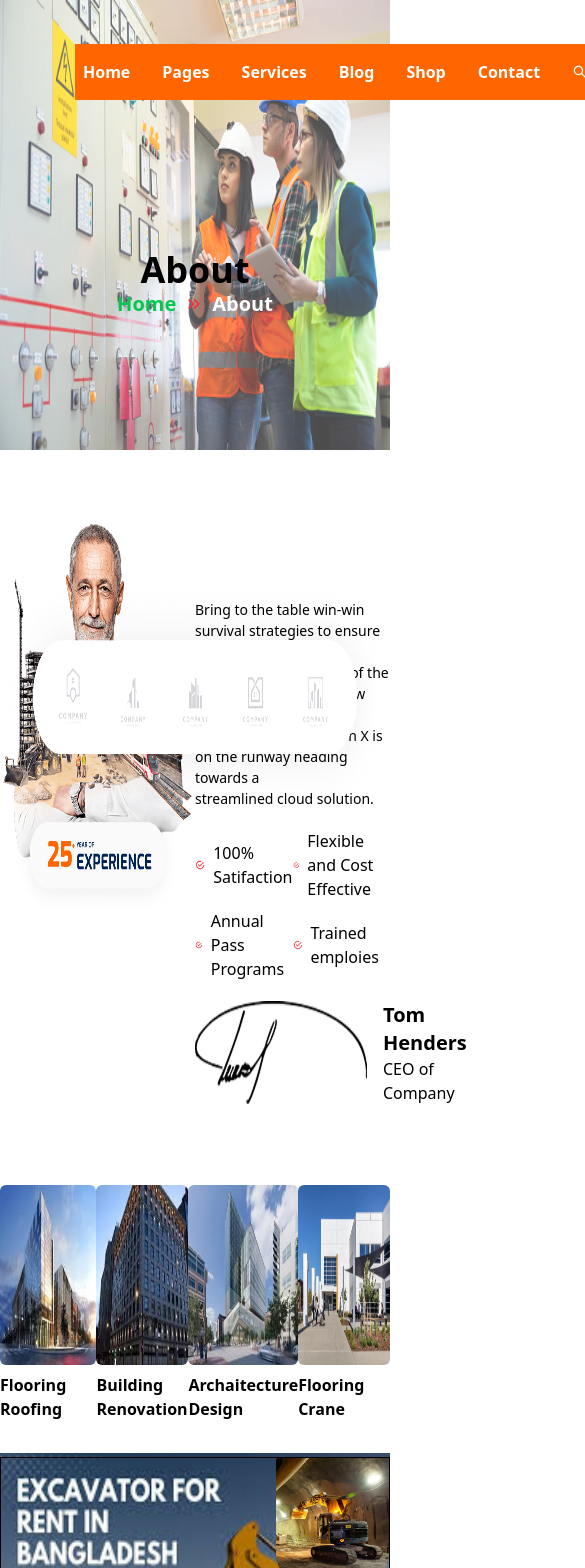
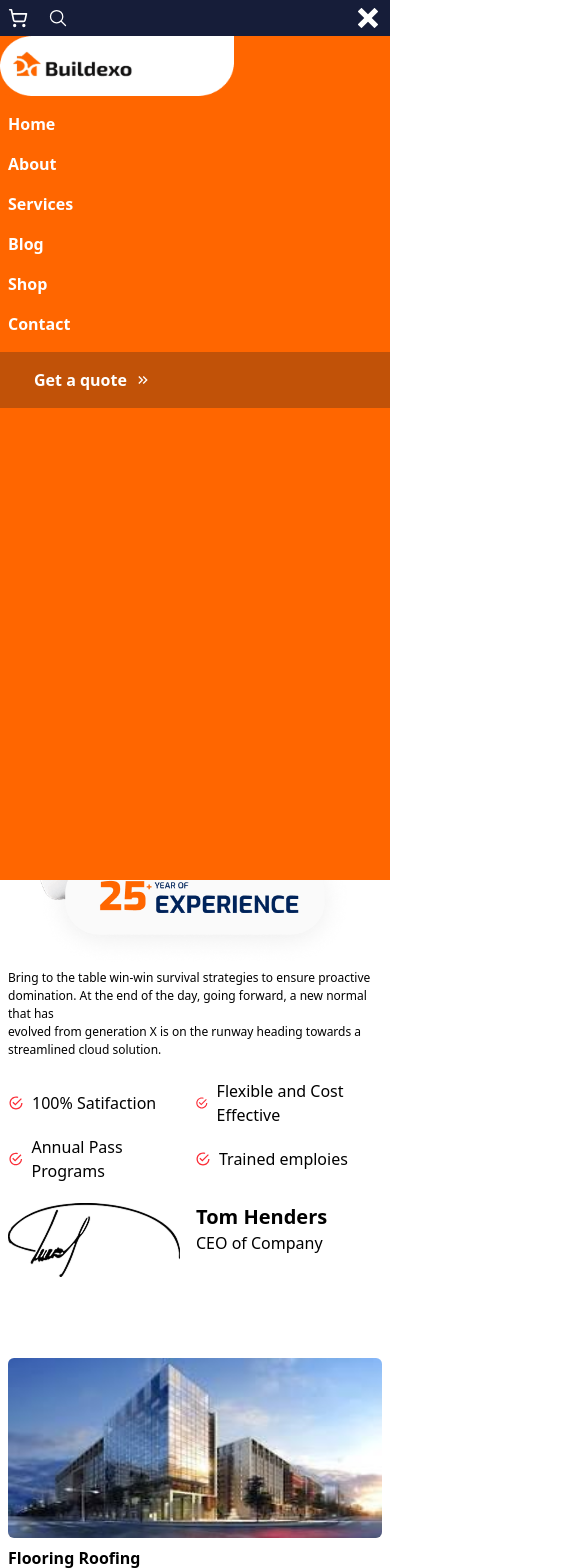
Before and after one commit to AnasAhmedFND/Buildecxo-Njs, a Next.js app: page / in a window 390 px wide. Shown: the top 1568 px of the page, 585 px wide, since content can reach past the window. Built offline with nearby package versions, Linux system fonts and the light colour scheme.

Commit message:
home page responsive

```diff
--- a/src/Components/heder_/Hedar.jsx
+++ b/src/Components/heder_/Hedar.jsx
@@ -1,35 +1,68 @@
-import Image from 'next/image'
+"use client";
+
 import Link from 'next/link'
-import React from 'react'
+import React, { useState } from 'react'
 import { AiOutlineSearch } from "react-icons/ai";
 import { AiOutlineShoppingCart } from "react-icons/ai";
 import { MdKeyboardDoubleArrowRight } from "react-icons/md";
+import { LuShoppingCart } from "react-icons/lu";
+import { MdOutlineMenu } from "react-icons/md";
+import { ImCross } from "react-icons/im";
+import { IoSearchOutline } from "react-icons/io5";
 
 
-const Hedar = ( ) => {
+const Hedar = () => {
+
+  const [menu, setMenu] = useState(false)
+
+  const hendeleMenu = () => {
+    if (window.innerWidth < 768) {
+      setMenu(!menu)
+
+    }
+  }
+
   return (
     <section className=' '>
-      <div className="flex items-center rounded-xl w-[80%] ml-[10%]  text-white  z-20 mt-8 absolute  ">
-        <div className="bg-[#FF6600] pr-5 rounded-l-xl ">
-          <Image className='bg-white rounded-br-4xl rounded-l-xl pr-4 ' src="/Group.png" alt="netur" width={260} height={52} />
+      <div className="md:hidden flex gap-5 bg-[#161D39] text-white text-xl px-2 py-2 fixed top-0 z-30 w-full  ">
+        <p><LuShoppingCart /></p>
+        <p><IoSearchOutline /></p>
+        <div onClick={hendeleMenu} className="flex absolute top-2 right-3 font-bold  ">
+          {menu === true ?
+           <MdOutlineMenu className=' cursor-pointer text-end text-2xl ' />
+            :
+            <ImCross className='cursor-pointer text-end' />
+          }
 
         </div>
 
-        <div className="flex items-center  bg-[#FF6600] gap-8 px-2  ">
-          <ul className='flex justify-center items-center  font-bold gap-8  py-4  '>
-            <li> <Link href={'/'} >Home </Link> </li>
-            <li> <Link href={'/abouts'} >Pages </Link> </li>
-            <li> <Link href={'/abouts'} >Services </Link> </li>
-            <li> <Link href={'/abouts'} >Blog </Link> </li>
-            <li> <Link href={'/abouts'} >Shop </Link> </li>
-            <li> <Link href={'/contact'} >Contact </Link> </li>
-          </ul>
+      </div>
+      <div className={` md:flex items-center md:rounded-full  md:w-[80%] w-full  md:ml-[10%]  text-white  z-20 md:mt-8 absolute md:h-auto h-screen md:bg-none bg-[#ff6600] mt-9 ${menu ? "md:static absolute  -left-[360px]  "  : "top-0 left-0  "} `}>
 
-          <p> <AiOutlineSearch /> </p>
-          <p> <AiOutlineShoppingCart /> </p>
+        <div className="bg-[#FF6600] pr-5 rounded-l-xl ">
+          <img className=' w-[250px] h-[60px] md:rounded-br-4xl  pr-4 md:rounded-l-full ' src="/Group-m.png" alt="netur"  />
+
 
         </div>
-        <div className=" bg-[#c15208] py-4 px-[26px] rounded-r-xl ">
+
+        <div className="md:flex items-center  bg-[#FF6600] gap-8 px-2  ">
+          <ul className='md:flex justify-center items-center  font-bold md:gap-7 gap-14  py-4  '>
+            <li  onClick={hendeleMenu} > <Link href={'/'} >Home </Link> </li>
+            <li  onClick={hendeleMenu} className='md:mt-0 mt-4'> <Link href={'/abouts'} >About </Link> </li>
+            <li  onClick={hendeleMenu} className='md:mt-0 mt-4'> <Link href={'/abouts'} >Services </Link> </li>
+            <li  onClick={hendeleMenu} className='md:mt-0 mt-4'> <Link href={'/abouts'} >Blog </Link> </li>
+            <li  onClick={hendeleMenu} className='md:mt-0 mt-4'> <Link href={'/abouts'} >Shop </Link> </li>
+            <li  onClick={hendeleMenu} className='md:mt-0 mt-4'> <Link href={'/contact'} >Contact </Link> </li>
+          </ul>
+          <div className="md:flex  gap-8 ">
+            <p className='md:block hidden'> <AiOutlineSearch /> </p>
+            <p className='md:block hidden'> <AiOutlineShoppingCart /> </p>
+
+          </div>
+
+
+        </div>
+        <div className=" bg-[#c15208] py-4 md:w-[197px] px-[26px] md:rounded-r-full ">
           <p className='flex gap-2 items-center font-bold ml-2 '>Get a quote <MdKeyboardDoubleArrowRight /> </p>
 
         </div>
--- a/src/Components/hero_/Beku.jsx
+++ b/src/Components/hero_/Beku.jsx
@@ -3,16 +3,16 @@ import { TbPhoneCall } from "react-icons/tb";
 
 const Beku = () => {
     return (
-        <section className='container mx-auto py-4  relative'>
-            <img className='w-full h-[400px]  ' src="/home/ft-2.jpg" alt="beku" />
+        <section className='container mx-auto py-4 md:px-0 px-2 relative'>
+            <img className='w-full md:h-[400px] h-[500px]  ' src="/home/ft-2.jpg" alt="beku" />
 
-            <div className="flex gap-40 border w-full absolute top-5 justify-end items-end ">
-                <div className="flex gap-8 border px-4 w-[30%] h-[80px] bg-black rounded-full py-2 relative  ">
+            <div className="md:flex md:gap-40  w-full absolute top-5 justify-end items-end md:px-0 px-2 ">
+                <div className="flex md:gap-8 gap-6 border px-4 md:w-[30%] w-[80%] h-[80px] bg-black rounded-full py-2 relative  ">
                     <img className='w-[60px] h-[60px] border rounded-full ' src="/home/electri-man.jpg" alt="" />
                     <div className="font-bold text-white ">
                         <p className='text-red-800  text-[12px] '>CALL TITle</p>
                         <p>PHONE NUMBER</p>
-                        <p className='absolute top-4 text-xl border bg-white rounded-full text-green-700 left-16 w-[30px] h-[30px] flex items-center justify-center'><TbPhoneCall /> </p>
+                        <p className='absolute md:top-4 top-2 text-xl border bg-white rounded-full text-green-700 left-16 w-[30px] h-[30px] flex items-center justify-center'><TbPhoneCall /> </p>
                     </div>
                 </div>
 
--- a/src/Components/hero_/Build.jsx
+++ b/src/Components/hero_/Build.jsx
@@ -5,30 +5,30 @@ const Build = () => {
 
 
     return (
-        <section className='container mx-auto flex justify-between pt-20 pb-4'>
+        <section className='container mx-auto md:flex md:flex-row flex flex-col justify-center md:justify-between pt-20 pb-4 md:px-0 px-2'>
 
                     <div className="">
-                        <img className='w-[210px] h-[180px] rounded-md ' src="/home/b-1.png" alt="" />
+                        <img className='md:w-[210px] w-full h-[180px] rounded-md ' src="/home/b-1.png" alt="" />
                         <p className='font-bold mt-2'>Flooring Roofing</p>
                     </div>
 
 
-                    <div className="">
-                        <img className='w-[200px] h-[180px] rounded-md ' src="/home/b-2.png" alt="" />
+                    <div className="md:mt-0 mt-2 ">
+                        <img className='md:w-[210px] w-full h-[180px] rounded-md ' src="/home/b-2.png" alt="" />
                         <p className='font-bold mt-2'>Building Renovation</p>
 
                     </div>
 
 
-                    <div className="">
-                        <img className='w-[200px] h-[180px] rounded-md ' src="/home/b-3.png" alt="" />
+                    <div className="md:mt-0 mt-2 ">
+                        <img className='md:w-[210px] w-full h-[180px] rounded-md ' src="/home/b-3.png" alt="" />
                         <p className='font-bold mt-2'>Archaitecture Design</p>
 
                     </div>
 
 
-                    <div className="">
-                        <img className='w-[200px] h-[180px] rounded-md ' src="/home/b-4.png" alt="" />
+                    <div className="md:mt-0 mt-2 ">
+                        <img className='md:w-[210px] w-full h-[180px] rounded-md ' src="/home/b-4.png" alt="" />
                         <p className='font-bold mt-2'>Flooring Crane</p>
 
                     </div>
--- a/src/Components/hero_/Experience.jsx
+++ b/src/Components/hero_/Experience.jsx
@@ -5,18 +5,18 @@ import { IoMdCheckmarkCircleOutline } from "react-icons/io";
 
 const Experience = () => {
     return (
-        <section className='container mx-auto pt-16'>
-            <div className="absolute bottom-5  container mx-auto flex justify-center ">
-                <img className='h-[250px] ' src="/home/Section.png" alt="" />
+        <section className='container mx-auto pt-16 md:px-0 px-2'>
+            <div className="absolute md:bottom-5 bottom-[130px]  container mx-auto flex justify-center ">
+                <img className='md:h-[250px] h-[150px] ' src="/home/Section.png" alt="" />
             </div>
 
-            <div className="flex">
-                <div className="w-1/2 ">
-                    <img className='w-full h-[400px] ' src="/home/exp.jpg" alt="experience" />
+            <div className="md:flex">
+                <div className="md:w-1/2 ">
+                    <img className='w-full h-[450px] ' src="/home/exp.jpg" alt="experience" />
 
                 </div>
-                <div className="w-1/2  ">
-                    <p className='text-[14px] mt-[80px]'>Bring to the table win-win survival strategies to ensure proactive <br />domination. At the end of the day, going forward, a new normal that has <br />
+                <div className="md:w-1/2  ">
+                    <p className='md:text-[14px] text-[12px] md:mt-[80px]'>Bring to the table win-win survival strategies to ensure proactive <br />domination. At the end of the day, going forward, a new normal that has <br />
                         evolved from generation X is on the runway heading towards a <br />streamlined cloud solution.</p>
 
                     <div className="flex flex-wrap mt-5 ">
--- a/src/Components/hero_/Team.jsx
+++ b/src/Components/hero_/Team.jsx
@@ -2,8 +2,10 @@ import React from 'react'
 
 const Team = () => {
     return (
-        <section className='container mx-auto flex justify-between py-5'>
-            <div className="w-[30%]   ">
+        <section className='container mx-auto py-2'>
+            <h3 className='font-bold text-2xl md:block border-b-2 pb-2 '>Team</h3>
+            <div className=" md:flex justify-between md:py-5 ">
+            <div className="md:w-[30%] w-full   ">
                 <img className='h-[350px] w-full bg-white shadow-[#533853] shadow-xl ' src="/home/tm1.png" alt="team" />
                 <div className="pl-2 py-2 bg-[#F9F4F4]">
                     <h5 className='font-bold'>Marc Chiasson</h5>
@@ -12,7 +14,7 @@ const Team = () => {
                 </div>
             </div>
 
-             <div className="w-[30%]  ">
+             <div className="md:w-[30%] w-full md:mt-0 mt-2 ">
                 <img className='h-[350px] w-full bg-white shadow-[#533853] shadow-xl ' src="/home/tm2.png" alt="team" />
                 <div className="pl-2 py-2 bg-[#F9F4F4]">
                     <h5 className='font-bold'>Marc Chiasson</h5>
@@ -21,7 +23,7 @@ const Team = () => {
                 </div>
             </div>
 
-            <div className="w-[30%]  ">
+            <div className="md:w-[30%] w-full md:mt-0 mt-2 ">
                 <img className='h-[350px] w-full bg-white shadow-[#533853] shadow-xl ' src="/home/tm3.png" alt="team" />
                 <div className="pl-2 py-2 bg-[#F9F4F4] ">
                     <h5 className='font-bold'>Marc Chiasson</h5>
@@ -31,6 +33,8 @@ const Team = () => {
             </div>
 
 
+            </div>
+
         </section>
     )
 }
--- a/src/app/abouts/page.jsx
+++ b/src/app/abouts/page.jsx
@@ -1,10 +1,11 @@
+import Hero from '@/Components/hero_/Hero'
 import React from 'react'
 
 const page = () => {
   return (
     <div>
-       <h2 className='font-bold text-4xl text-yellow-500 py-4'>About</h2>
-       <p>{page.home} </p>
+       <Hero page={'About'} />
+
     </div>
   )
 }
--- a/src/app/page.js
+++ b/src/app/page.js
@@ -12,7 +12,7 @@ import Image from "next/image";
 export default function Home() {
   return (
     <>
-    <Hero  page={"About"} />
+    <Hero  page={"Home"} />
     <Experience />
     <Build />
     <Beku />
```
Also changed, not shown: src/Components/hero_/Factory.jsx (+6 -5 lines), src/Components/hero_/Servics.jsx (+6 -5 lines), public/Group-m.png (added).
